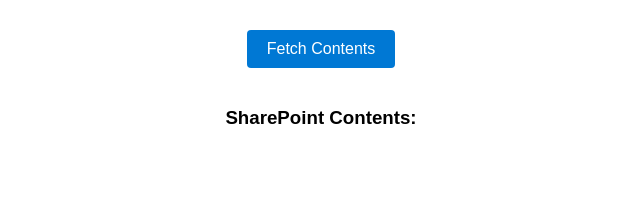
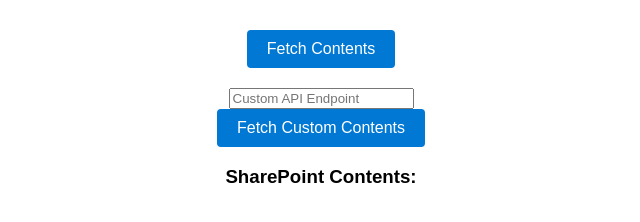
Before and after one commit to dfopsdev/sharepointNavigator, an Electron app: page index.html in a window 800 px wide. Shown: the whole page, without its empty margins (79-719 px from the left). Drawn offline with Linux system fonts and the light colour scheme.

Commit message:
Add ability to input SP url

```diff
--- a/index.html
+++ b/index.html
@@ -60,6 +60,9 @@
         <button onclick="fetchContents()">Fetch Contents</button>
       </div>
 
+      <input type="text" id="customEndpoint" placeholder="Custom API Endpoint">
+    <button onclick="fetchCustomContents()">Fetch Custom Contents</button>
+
       <div class="list-container">
         <h3>SharePoint Contents:</h3>
         <ul id="siteContents"></ul>
@@ -94,6 +97,37 @@
             'Error invoking IPC (check console for details).';
         }
       }
+      async function fetchCustomContents() {
+        const customEndpoint = document.getElementById('customEndpoint').value;
+
+        try {
+          // Ensure the customEndpoint is a valid URL before making the request
+          const url = new URL(customEndpoint);
+
+          // You can add additional validation logic as needed
+
+          const contents = await ipcRenderer.invoke('get-contents', customEndpoint);
+
+          if (contents.error) {
+            console.error('Error fetching contents from SharePoint:', contents.error);
+            document.getElementById('siteContents').innerText = 'Error fetching contents.';
+          } else {
+            const siteContentsList = document.getElementById('siteContents');
+            siteContentsList.innerHTML = '';
+
+            contents.forEach((content) => {
+              const li = document.createElement('li');
+              li.textContent = content.Title;
+              siteContentsList.appendChild(li);
+            });
+          }
+        } catch (error) {
+          console.error('Error invoking IPC:', error);
+          document.getElementById('siteContents').innerText =
+            'Error invoking IPC (check console for details).';
+        }
+      }
+
     </script>
   </body>
 </html>
```
